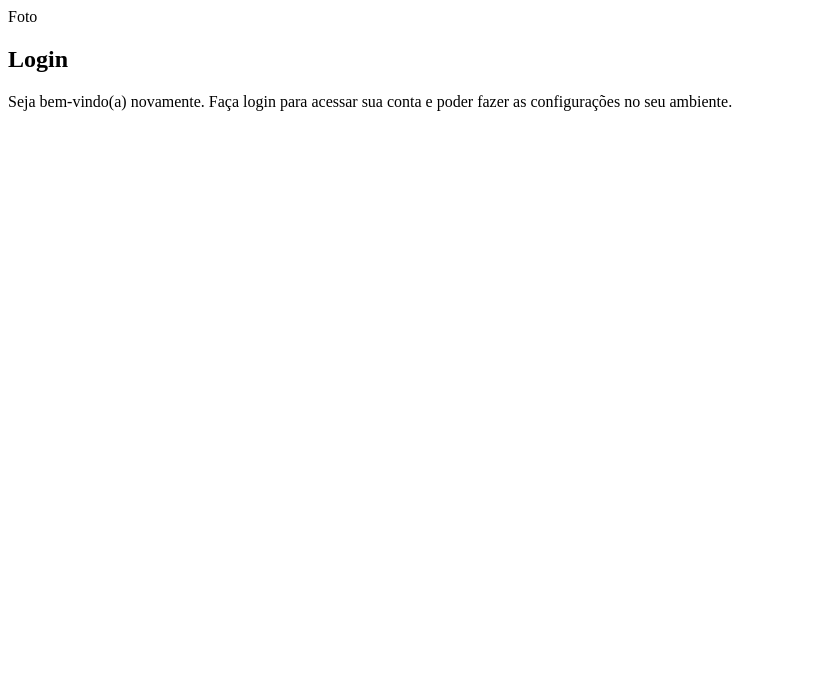
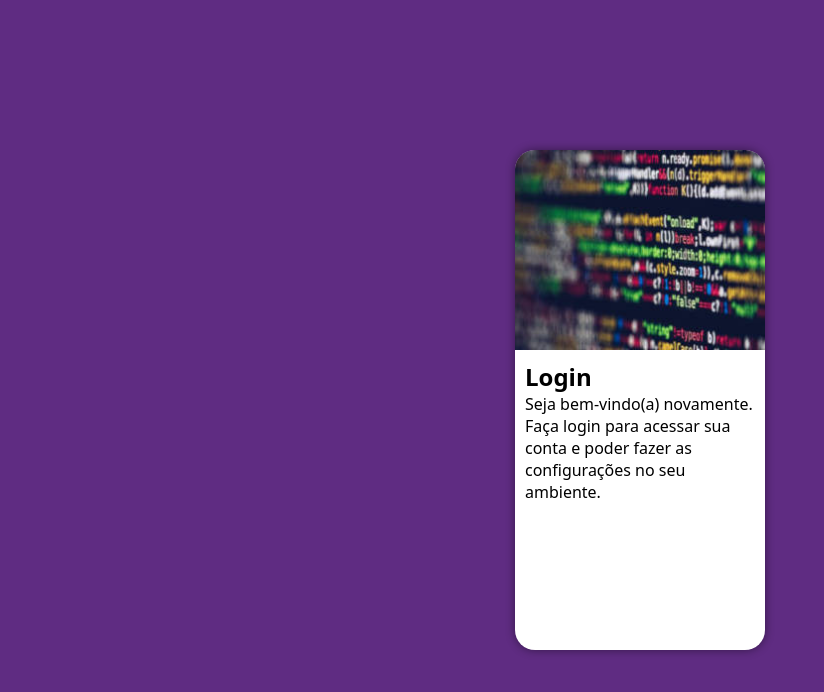
Before and after one commit to LuizWKM/projeto-login, a plain HTML site: page index.html in a window 1280 px wide. Shown: the whole page, without its empty margins (0-824 px from the left). Drawn offline with Linux system fonts and the light colour scheme.

Commit message:
atualização do projeto

```diff
--- a/estilos/style.css
+++ b/estilos/style.css
@@ -5,3 +5,49 @@
      Verde: #49a09d
      Lilás: #5f2c82
 */
+
+* {
+     font-family: system-ui, -apple-system, BlinkMacSystemFont, 'Segoe UI', Roboto, Oxygen, Ubuntu, Cantarell, 'Open Sans', 'Helvetica Neue', sans-serif;
+     padding: 0px;
+     margin: 0px;
+     box-sizing: border-box;
+}
+
+body, html {
+     background-color: #5f2c82;
+     height: 100vh;
+     width: 100vw;
+}
+
+main {
+     position: relative;
+     height: 100vh;
+     width: 100vw;
+}
+
+section#login {
+     position: absolute;
+     top:50%;
+     left: 50%;
+     transform: translate(-50%, -50%);
+     overflow: hidden;
+
+     background-color: white;
+     width: 250px;
+     height: 500px;
+     border-radius: 20px;
+     box-shadow: 0px 0px 10px rgba(0, 0, 0, 0.452);
+}
+
+section#login > div#imagem {
+     display:block;
+     background: #5f2c82 url(../imagens/fotoc.jpg) no-repeat;
+     background-size: cover;
+     background-position: left bottom;
+     height: 200px;
+}
+
+section#login > div#formulario {
+     display:block;
+     padding: 10px;
+}
--- a/index.html
+++ b/index.html
@@ -9,8 +9,8 @@
 <body>
     <main>
         <section id="login">
+            <!-- Aqui vai a imagem nas CSS -->
            <div id="imagem">
-                Foto
            </div>
            <div id="formulario">
                 <h1>Login</h1>
```
